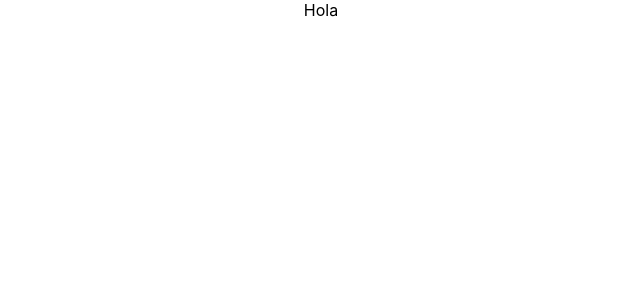
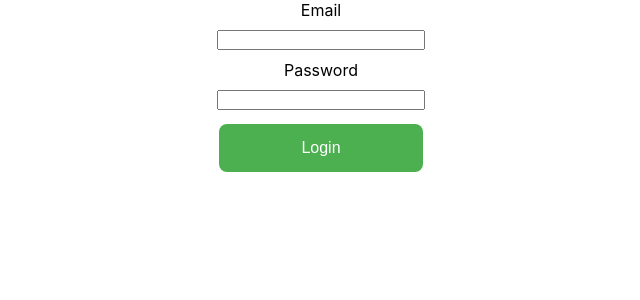
Before and after one commit to sant3213/React-Patterns, a React (Create React App) app: page /login in a window 1280 px wide. Shown: the top 300 px of the page, without its empty margins (319-959 px from the left). Built offline with nearby package versions, Linux system fonts and the light colour scheme.

Commit message:
Feat: Added form

```diff
--- a/package.json
+++ b/package.json
@@ -10,6 +10,7 @@
     "react-dom": "^18.2.0",
     "react-router-dom": "^6.21.2",
     "react-scripts": "5.0.1",
+    "sass": "^1.69.7",
     "web-vitals": "^2.1.4"
   },
   "scripts": {
--- a/src/Login/Login.jsx
+++ b/src/Login/Login.jsx
@@ -1,5 +1,54 @@
-export const Login = ()=> {
+import { useState } from 'react';
+import style from './login.module.scss';
+
+export const Login = () => {
+    const [formData, setFormData] = useState({
+        email: '',
+        password: ''
+    });
+    const [errors, setErrors] = useState({});
+
+
+    const handleChange = (event) => {
+        setFormData({ ...formData, [event.target.name]: event.target.value });
+    };
+
+    const validateForm = (event) => {
+        let errors = {};
+        if (!formData.email) {
+            errors.email = 'Email is required';
+        } else if (!/\S+@\S+\.\S+/.test(formData.email)) {
+            errors.password = 'Email address is invalid';
+        }
+
+        if (!formData.password) {
+            errors.password = 'Password is required';
+        }
+        return errors;
+    };
+
+    const handleSubmit = (event) => {
+        event.preventDefault();
+        const formErrors = validateForm();
+        if (Object.keys(formErrors).length === 0) {
+            console.log(formData);
+        } else {
+            setErrors(errors);
+        }
+    }
+
     return (
-        <div>Hola</div>
+        <div>
+            <form onSubmit={handleSubmit} noValidate className={style.container}>
+                <label>Email</label>
+                <input type="text" name='email' value={formData.email} onChange={handleChange} />
+                {errors.email && <p className={style.error}>{errors.email}</p>}
+
+                <label>Password</label>
+                <input type="password" name='password' value={formData.password} onChange={handleChange} />
+                {errors.password && <p className={style.error}>{errors.password}</p>}
+                <button type="submit" className={style.button}>Login</button>
+            </form>
+        </div>
     )
 }
--- /dev/null
+++ b/src/Login/login.module.scss
@@ -0,0 +1,34 @@
+.container {
+    display: grid;
+    grid-template-rows: repeat(4, 20px);
+   justify-content: center;
+   row-gap: 10px;
+    input {
+        width: 200px;
+    }
+
+    .button {
+        background-color: #4CAF50;
+        border: none;
+        color: white;
+        padding: 15px 32px;
+        text-align: center;
+        text-decoration: none;
+        display: inline-block;
+        font-size: 16px;
+        margin: 4px 2px;
+        cursor: pointer;
+        border-radius: 8px;
+        transition: background-color 0.3s, box-shadow 0.3s;
+    }
+
+    .button:hover {
+        background-color: #45a049;
+        box-shadow: 0 4px 8px 0 rgba(0,0,0,0.2);
+    }
+
+    .button:focus {
+        outline: none;
+        box-shadow: 0 0 0 3px rgba(70, 153, 179, 0.6);
+    }
+}
```
Also changed, not shown: 1 other file (tests, documents, lock files or other folders).
